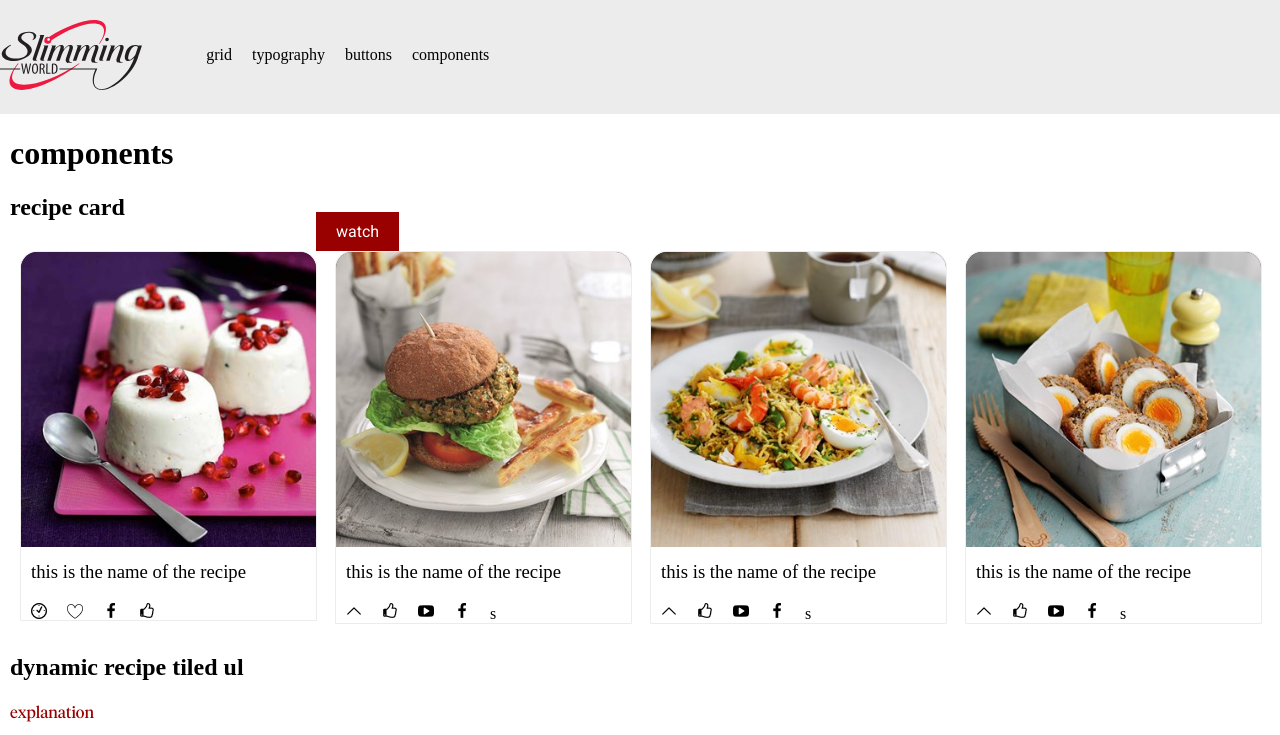
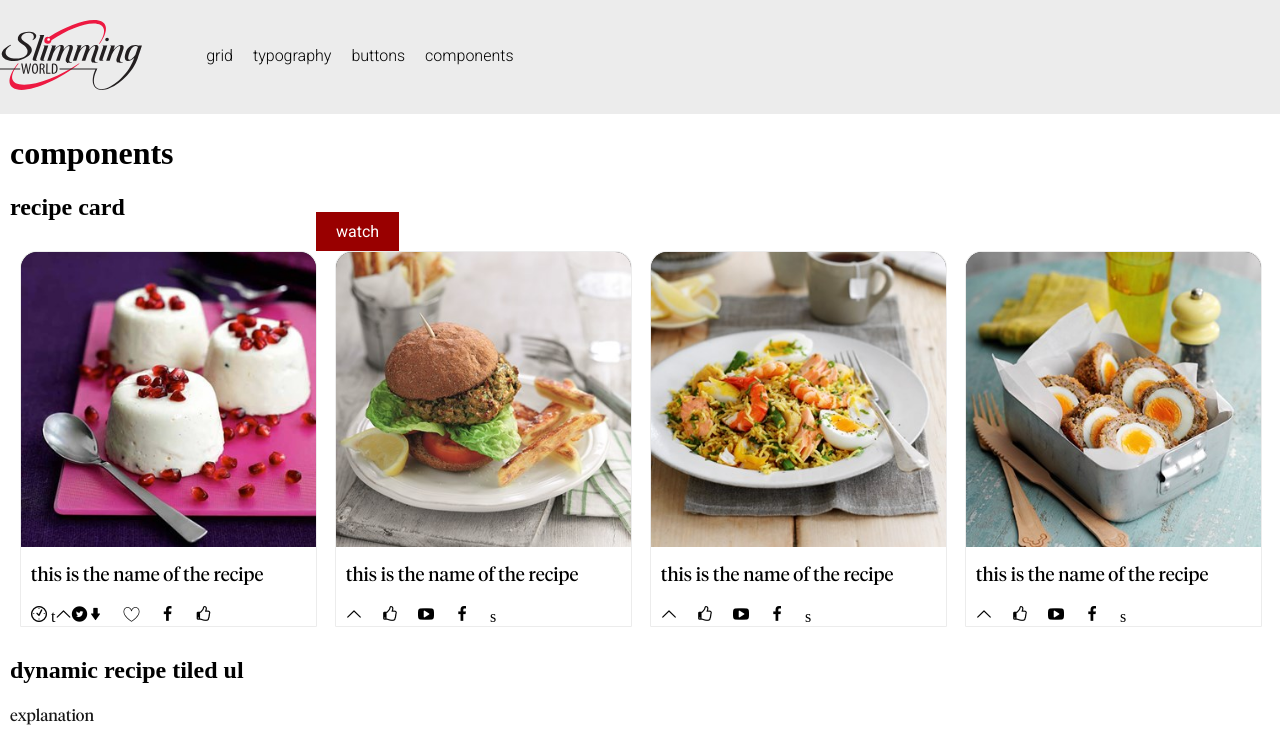
Before and after one commit to aish81/new-pattern-library, a website: page components.html in a window 1280 px wide. Shown: the top 735 px of the page. Drawn offline with Linux system fonts and the light colour scheme; a web font is replaced by a local one.

```diff
--- a/components.html
+++ b/components.html
@@ -26,7 +26,7 @@
         <span class="label-watch">watch</span>
         <h3>this is the name of the recipe</h3>
         <ul class="recipe-icons">
-            <li>b</li>
+            <li>b <span>tile</span></li>
             <li>a</li>
             <li>n</li>
             <li>c</li>
--- a/scss/base/_typography.scss
+++ b/scss/base/_typography.scss
@@ -5,7 +5,7 @@
   @return $remSize * 1rem;
 }
 
-p{color:$red; font-family: $Tiempos;}
+p{color:#171717; font-family: $Tiempos;}
 
 //fonts
 @import url(https://fonts.googleapis.com/css?family=Sorts+Mill+Goudy);
--- a/scss/components/_navigation.scss
+++ b/scss/components/_navigation.scss
@@ -4,7 +4,7 @@
   ul{height:7px; display:inline-block; vertical-align: top;
     li{display: block; float: left; padding: $medium $small $small 0;
       //replace colour with variable
-      a{color:$black; text-decoration: none;}
+      a{color:$black; text-decoration: none; font-family: $roboto; font-weight: 300;}
     }
   }
 }
--- a/scss/pages/_recipes.scss
+++ b/scss/pages/_recipes.scss
@@ -7,9 +7,10 @@
    font-family: $roboto;}
   img{background-color: #333333; width:100%; border-radius:1em 1em 0 0 ;
   }
-  h3{ margin:0; padding:$x-small; font-weight:400;}
+  h3{ margin:0; padding:$x-small; font-family: $Tiempos; font-weight:400;}
   ul.recipe-icons{
     @include ul-start-space($x-small);
+    margin-bottom:$x-small;
     li{display:block; float:left; padding-right:$small; font-family:$icon-font; }
   }
 }
--- a/scss/patterns.scss
+++ b/scss/patterns.scss
@@ -1,11 +1,11 @@
 @import "base/reset.scss";
 @import "base/variables.scss";
-@import "base/typography.scss";
+
 @import "utils/mixins.scss";
-
-@import "base/grid.scss";
-
-
 
 @import "pages/recipes.scss";
 @import "components/navigation.scss";
+
+@import "base/typography.scss";
+
+@import "base/grid.scss";
```
Also changed, not shown: grid.html (+3 -0 lines), typography.html (+2 -0 lines), css/patterns.css.
